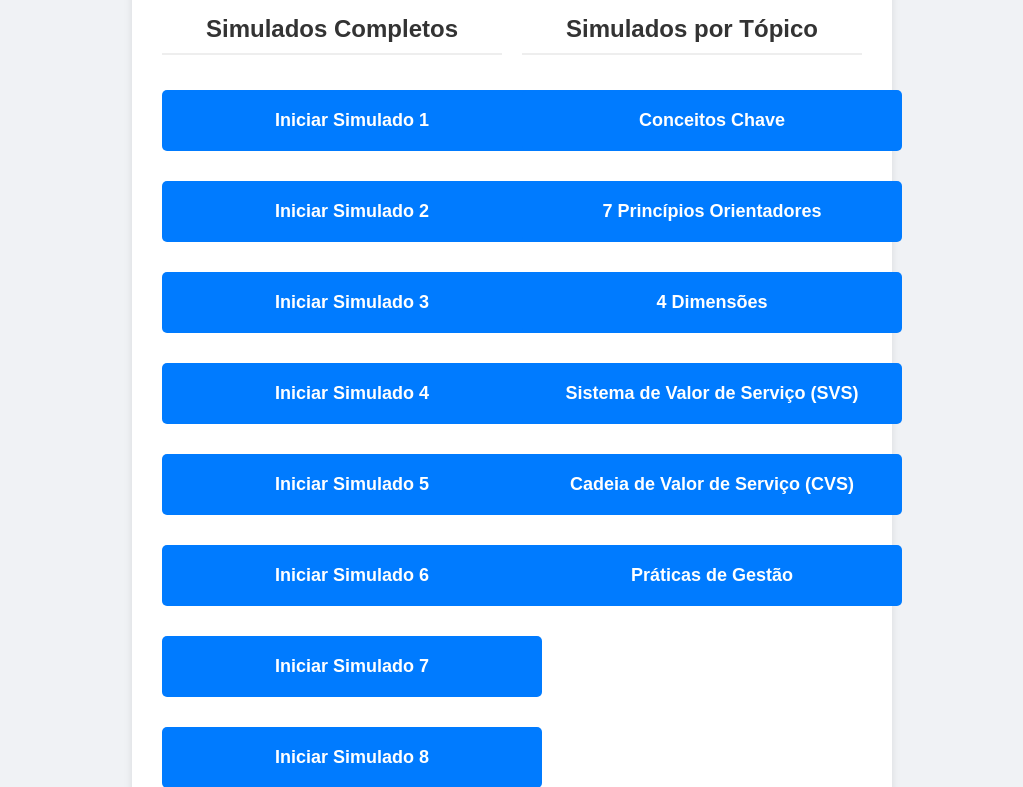
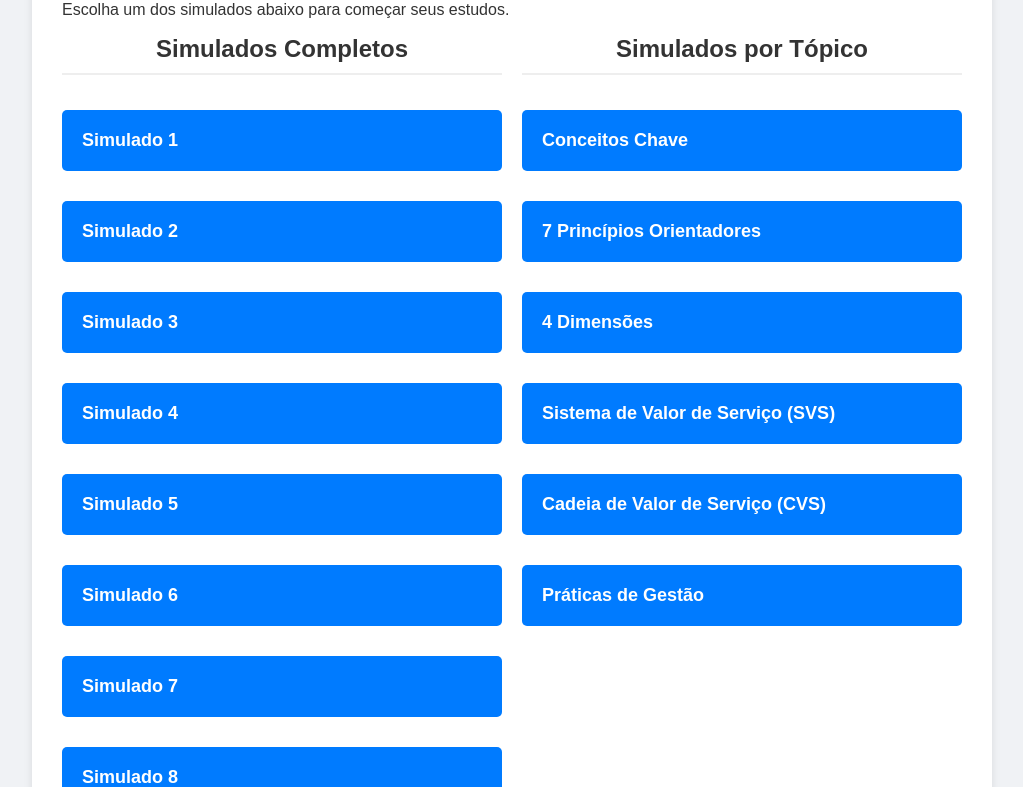
Before and after one commit to Rocha-007/Simulados-ITIL, a plain HTML site: page index.html in a window 1280 px wide. Shown: the part 129-916 px from the top of the page, without its empty margins (128-1151 px from the left). Drawn offline with Linux system fonts and the light colour scheme.

Commit message:
Correções visuais

```diff
--- a/index.html
+++ b/index.html
@@ -14,14 +14,14 @@
         <div class="menu-container">
             <div class="column">
                 <h2>Simulados Completos</h2>
-                <a href="simulado1.html" class="menu-btn">Iniciar Simulado 1</a>
-                <a href="simulado2.html" class="menu-btn">Iniciar Simulado 2</a>
-                <a href="simulado3.html" class="menu-btn">Iniciar Simulado 3</a>
-                <a href="simulado4.html" class="menu-btn">Iniciar Simulado 4</a>
-                <a href="simulado5.html" class="menu-btn">Iniciar Simulado 5</a>
-                <a href="simulado6.html" class="menu-btn">Iniciar Simulado 6</a>
-                <a href="simulado7.html" class="menu-btn">Iniciar Simulado 7</a>
-                <a href="simulado8.html" class="menu-btn">Iniciar Simulado 8</a>
+                <a href="simulado1.html" class="menu-btn">Simulado 1</a>
+                <a href="simulado2.html" class="menu-btn">Simulado 2</a>
+                <a href="simulado3.html" class="menu-btn">Simulado 3</a>
+                <a href="simulado4.html" class="menu-btn">Simulado 4</a>
+                <a href="simulado5.html" class="menu-btn">Simulado 5</a>
+                <a href="simulado6.html" class="menu-btn">Simulado 6</a>
+                <a href="simulado7.html" class="menu-btn">Simulado 7</a>
+                <a href="simulado8.html" class="menu-btn">Simulado 8</a>
             </div>
 
             <div class="column">
--- a/style.css
+++ b/style.css
@@ -1,27 +1,31 @@
+/* Estilos gerais para a página */
 body {
     font-family: Arial, sans-serif;
     background-color: #f0f2f5;
     color: #333;
     display: flex;
     justify-content: center;
-    align-items: center;
+    align-items: flex-start; /* Alinha ao topo para menus grandes */
     min-height: 100vh;
     margin: 0;
+    padding: 20px 0; /* Adiciona um espaço no topo e em baixo */
 }
 
+/* O container principal que segura o quiz */
 .container {
     background-color: white;
     padding: 30px;
     border-radius: 10px;
     box-shadow: 0 4px 8px rgba(0,0,0,0.1);
     width: 90%;
-    max-width: 700px;
+    max-width: 900px; /* Aumentei um pouco para o novo layout */
 }
 
 h1, h2 {
     text-align: center;
 }
 
+/* Estilos para os botões de opção do simulado */
 .option-btn {
     display: block;
     width: 100%;
@@ -34,6 +38,7 @@ h1, h2 {
     cursor: pointer;
     background-color: white;
     transition: background-color 0.3s, border-color 0.3s;
+    box-sizing: border-box; /* Boa prática adicionar aqui também */
 }
 
 .option-btn:hover:not(:disabled) {
@@ -54,51 +59,45 @@ h1, h2 {
     cursor: not-allowed;
 }
 
-#next-btn {
-    display: block;
-    margin: 20px auto 0 auto;
-    padding: 10px 30px;
-    border: none;
-    background-color: #007bff;
-    color: white;
-    border-radius: 5px;
-    font-size: 16px;
-    cursor: pointer;
-}
-
-.hidden {
-    display: none;
-}
 /* --- ESTILOS PARA O MENU PRINCIPAL --- */
 .menu-btn {
-    display: block;
+    display: flex; /* Mudei para flex para alinhar textos */
+    justify-content: space-between; /* Coloca um texto em cada ponta */
+    align-items: center;
     width: 100%;
     padding: 20px;
     margin: 15px 0;
     font-size: 18px;
     font-weight: bold;
-    text-align: center;
-    text-decoration: none; /* Remove o sublinhado do link */
+    text-align: left; /* Alinha o primeiro texto à esquerda */
+    text-decoration: none;
     color: white;
     background-color: #007bff;
     border: none;
     border-radius: 5px;
     cursor: pointer;
     transition: background-color 0.3s, transform 0.2s;
+    box-sizing: border-box; /* ESTA É A CORREÇÃO PRINCIPAL */
 }
 
 .menu-btn:hover {
     background-color: #0056b3;
-    transform: translateY(-2px); /* Efeito de levantar o botão */
+    transform: translateY(-2px);
 }
+
+.hidden {
+    display: none;
+}
+
 /* --- ESTILOS ADICIONAIS PARA O MENU COM COLUNAS --- */
 .menu-container {
     display: flex;
-    gap: 20px; /* Espaço entre as colunas */
+    flex-direction: column; /* Coloca as colunas uma em cima da outra em telas pequenas */
+    gap: 20px;
 }
 
 .column {
-    flex: 1; /* Faz com que cada coluna ocupe metade do espaço */
+    flex: 1;
     display: flex;
     flex-direction: column;
 }
@@ -109,6 +108,15 @@ h1, h2 {
     padding-bottom: 10px;
     margin-top: 0;
 }
+
+/* Media query para telas maiores (como desktop) */
+@media (min-width: 768px) {
+    .menu-container {
+        flex-direction: row; /* Coloca as colunas lado a lado */
+    }
+}
+
+
 /* --- ESTILO PARA O LINK DE VOLTAR AO MENU --- */
 .back-to-menu {
     margin-bottom: 25px;
@@ -125,9 +133,24 @@ h1, h2 {
 .back-to-menu a:hover {
     text-decoration: underline;
 }
+
 /* --- ESTILO PARA CONTAINER DOS BOTÕES DE NAVEGAÇÃO --- */
 .navigation-buttons {
     display: flex;
-    justify-content: space-between; /* Coloca um botão em cada ponta */
+    justify-content: space-between;
     margin-top: 20px;
 }
+
+#next-btn, #prev-btn {
+    padding: 10px 30px;
+    border: none;
+    background-color: #007bff;
+    color: white;
+    border-radius: 5px;
+    font-size: 16px;
+    cursor: pointer;
+}
+
+#prev-btn {
+    background-color: #6c757d;
+}
```
